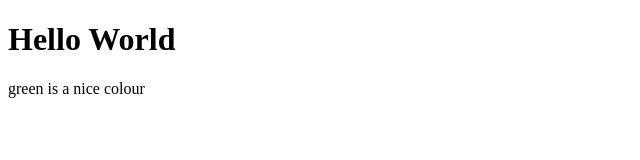
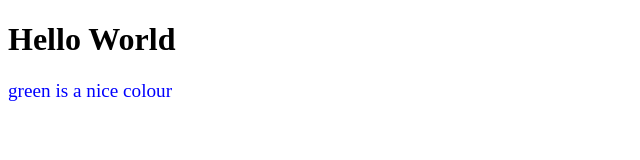
Before and after one commit to AmoreSky/git-class, a plain HTML site: page index.html in a window 1280 px wide. Shown: the whole page, without its empty margins (0-640 px from the left). Drawn offline with Linux system fonts and the light colour scheme.

Commit message:
I added CSS

```diff
--- a/index.html
+++ b/index.html
@@ -5,6 +5,7 @@
     <meta http-equiv="X-UA-Compatible" content="IE=edge">
     <meta name="viewport" content="width=device-width, initial-scale=1.0">
     <title>Document</title>
+    <link rel="stylesheet" href="style.css">
 </head>
 <body>
     <h1>Hello World</h1>
--- /dev/null
+++ b/style.css
@@ -0,0 +1,4 @@
+P{
+    color: blue;
+    font-size: 1.2em;
+}
```
